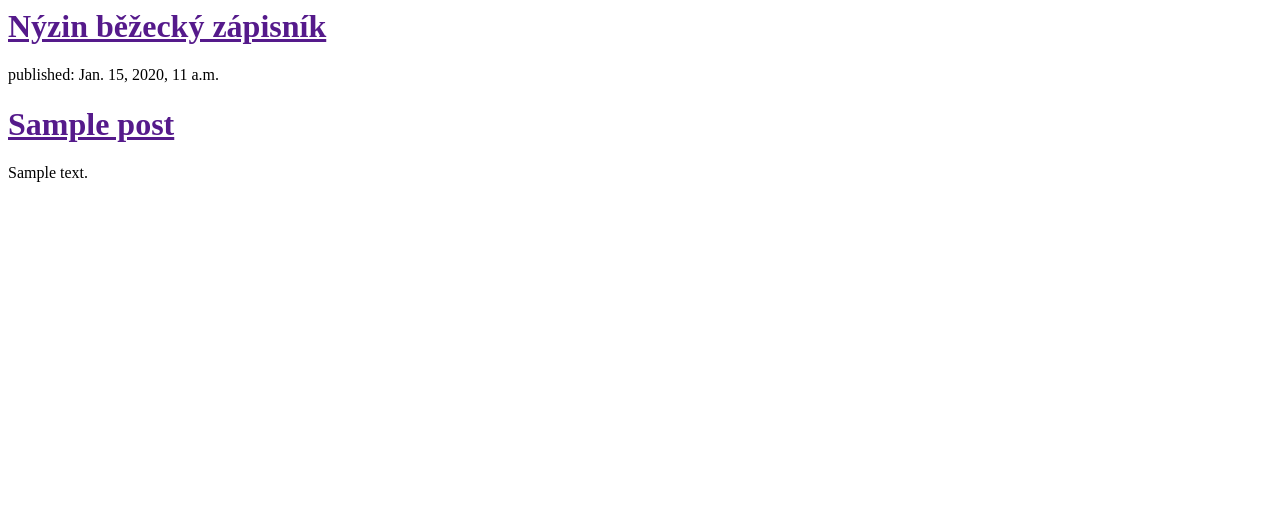
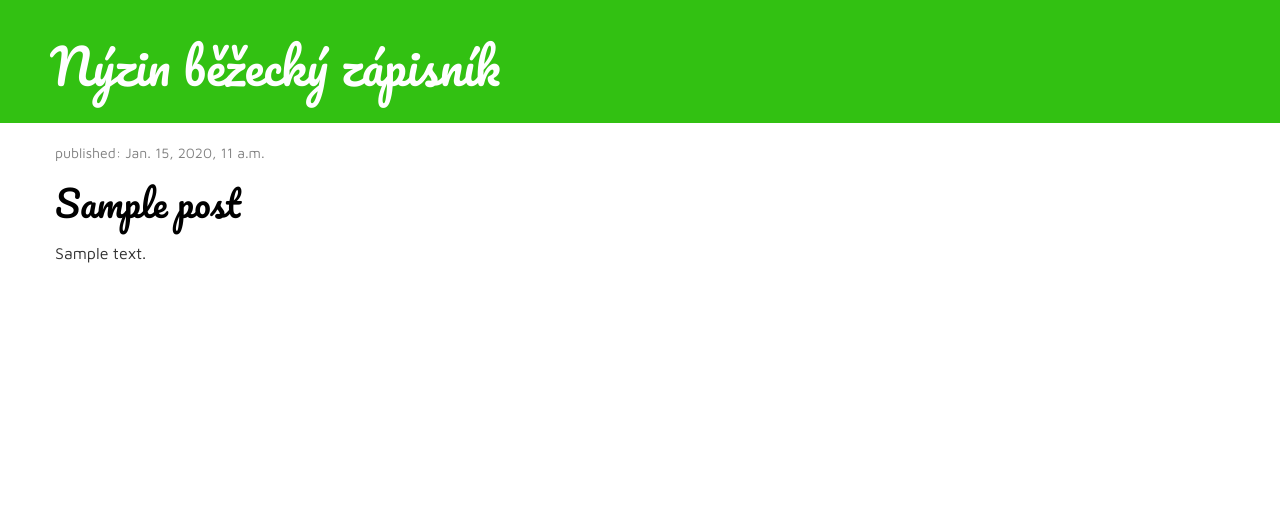
Before and after one commit to anezkamll/runner_blog, a Django app: template runner/templates/runner/post_list.html in a window 1280 px wide. Shown: the top 515 px of the page. Run offline with Django 3.2, Linux system fonts and the light colour scheme; the template is opened without the code that fills it: values that come from a table or form of the project are taken from there, others are empty; tables that the repository leaves empty hold one stand-in row (values such as "Sample post"); parts of the project's set-up code (start-up, migrations or seed data) failed here and were passed over; some libraries are stand-ins or nearby versions.

Commit message:
Added CSS

```diff
--- /dev/null
+++ b/runner/static/css/blog.css
@@ -0,0 +1,54 @@
+.page_header {
+    background-color: #32c112;
+    margin-top: 0;
+    padding: 20px 20px 20px 50px;
+}
+
+.page_header h1, .page_header h1 a, .page_header h1 a:visited, .page_header h1 a:active {
+    color: #ffffff;
+    font-size: 36pt;
+    text-decoration: none;
+}
+
+.content {
+    margin-left: 40px;
+    margin-top: 20px;
+}
+
+h1, h2, h3, h4 {
+    font-family: 'Pacifico', cursive;
+}
+
+.date {
+    color: #828282;
+    font-family: 'Maven Pro', sans-serif;
+}
+
+.save {
+    float: right;
+}
+
+.post-form textarea, .post-form input {
+    width: 100%;
+}
+
+.top-menu, .top-menu:hover, .top-menu:visited {
+    color: #ffffff;
+    float: right;
+    font-size: 26pt;
+    margin-right: 20px;
+}
+
+.post {
+    margin-bottom: 50px;
+}
+
+.post h1 a, .post h1 a:visited {
+    color: #000000;
+}
+
+.text {
+    margin-top: 20px;
+    font-size: 12pt;
+    font-family: 'Maven Pro', sans-serif;
+}
--- a/runner/templates/runner/post_list.html
+++ b/runner/templates/runner/post_list.html
@@ -1,20 +1,36 @@
+{% load staticfiles %}
+
 <html>
     <head>
         <title>Nýzin running blog</title>
+        <link rel="stylesheet" href="//maxcdn.bootstrapcdn.com/bootstrap/3.2.0/css/bootstrap.min.css">
+        <link rel="stylesheet" href="//maxcdn.bootstrapcdn.com/bootstrap/3.2.0/css/bootstrap-theme.min.css">
+        <link rel="stylesheet" href="{% static 'css/blog.css' %}">
+        <link href="https://fonts.googleapis.com/css?family=Pacifico" rel="stylesheet" type="text/css">
+        <link href="https://fonts.googleapis.com/css?family=Maven+Pro" rel="stylesheet" type="text/css">
     </head>
+
     <body>
-        <div>
+        <div class="page_header">
             <h1><a href="">Nýzin běžecký zápisník</a></h1>
         </div>
 
-        <div>
-            {% for post in posts %}
-                <div>
-                    <p>published: {{ post.published_date }}</p>
-                    <h1><a href="">{{ post.title }}</a></h1>
-                    <p>{{ post.text|linebreaksbr }}</p>
+        <div class="content container">
+            <div class="row">
+                <div class="col-md-8">
+                    {% for post in posts %}
+                        <div class="post">
+                            <div class="date">
+                                <p>published: {{ post.published_date }}</p>
+                            </div>
+                            <h1><a href="">{{ post.title }}</a></h1>
+                            <div class="text">
+                                <p>{{ post.text|linebreaksbr }}</p>
+                            </div>
+                        </div>
+                    {% endfor %}
                 </div>
-            {% endfor %}
+            </div>
         </div>
     </body>
 </html>
```
